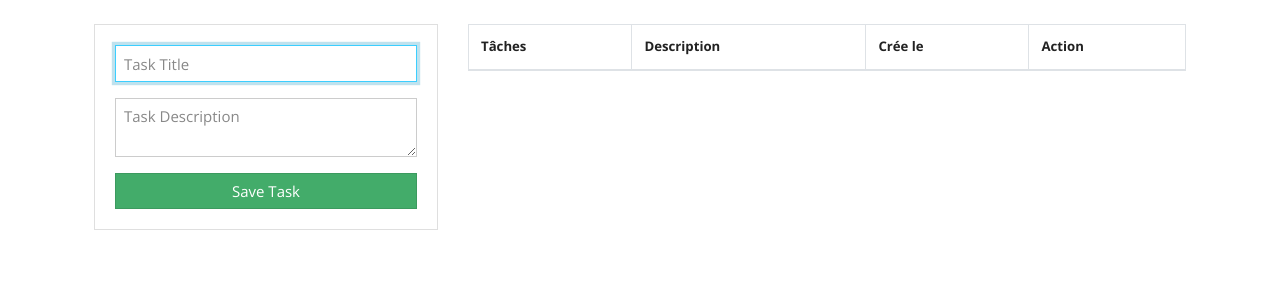
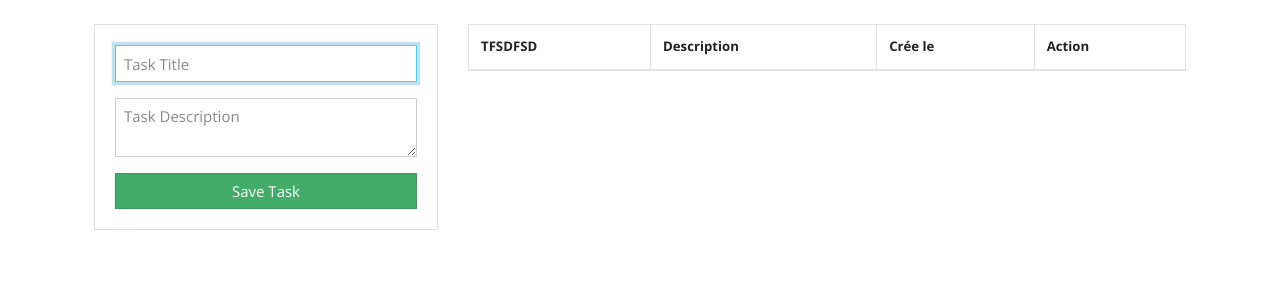
Before and after one commit to tantely-bee/test, a PHP site: page / in a window 1280 px wide. Shown: the part 79-379 px from the top of the page. Run offline with PHP 8.4, Linux system fonts and the light colour scheme; data that the repository does not hold is empty; some libraries are stand-ins or nearby versions.

Commit message:
Update index.php

```diff
--- a/index.php
+++ b/index.php
@@ -33,7 +33,7 @@
       <table class="table table-bordered">
         <thead>
           <tr>
-            <th>Tâches</th>
+            <th>TFSDFSD</th>
             <th>Description</th>
             <th>Crée le</th>
             <th>Action</th>
```
